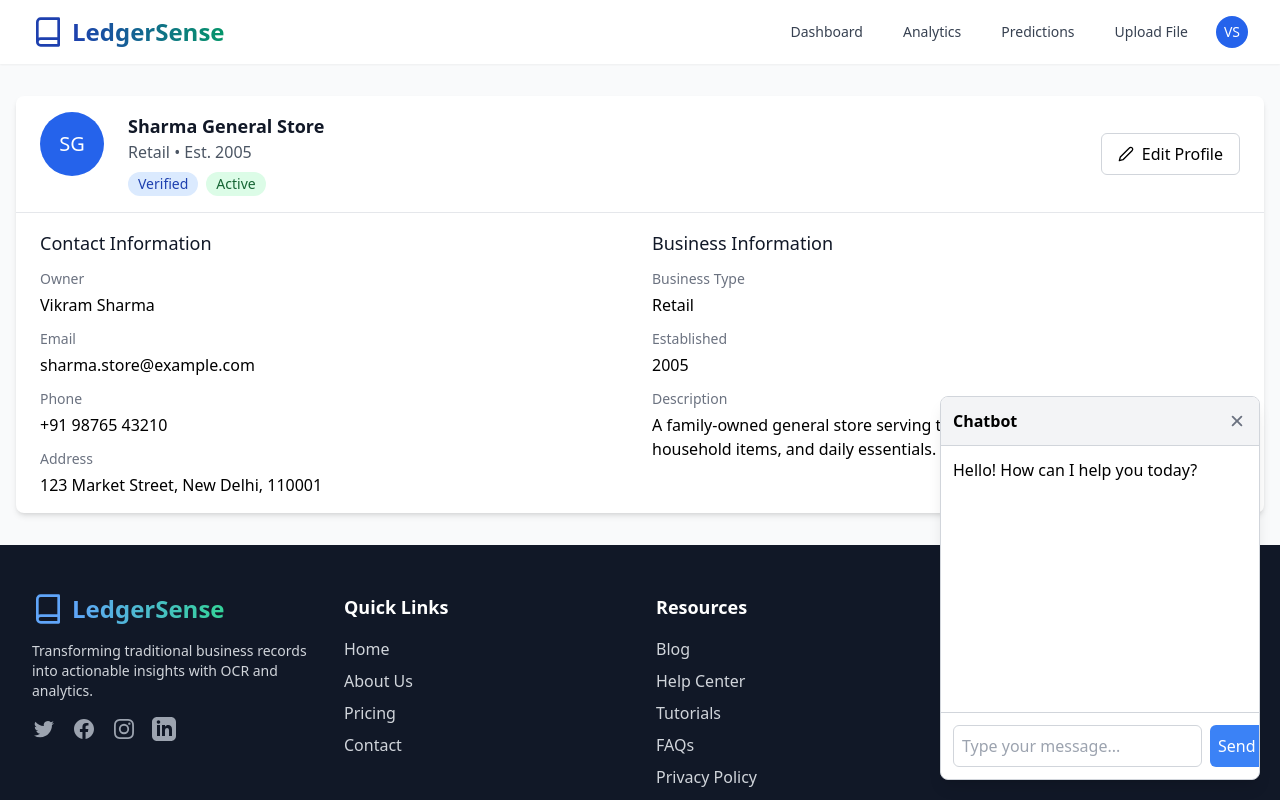
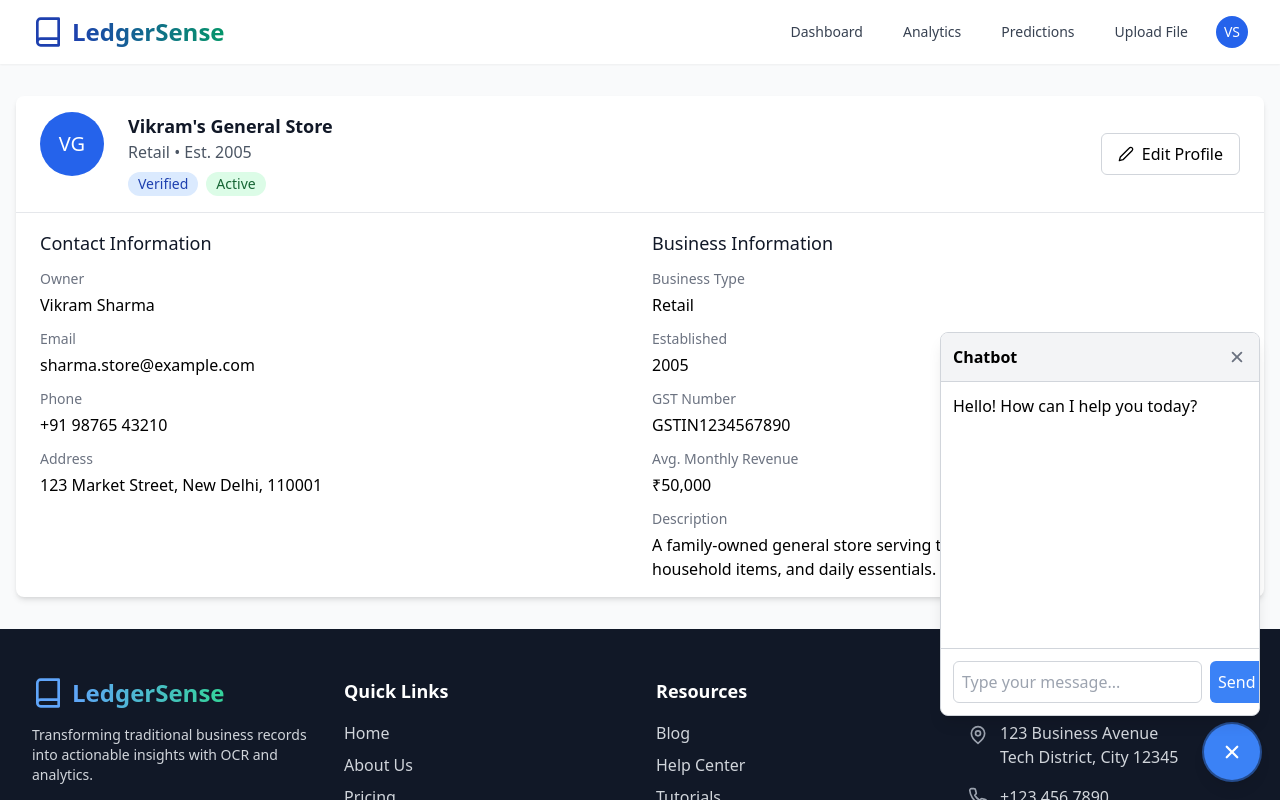
Before and after one commit to kumarroshan123/Final-Year-Project, a React (Vite) app in the folder Client/: page /demo/profile in a window 1280 px wide. Both pictures are taken after a click on the button "Open chat". Shown: the top 800 px of the page. Built offline with nearby package versions, Linux system fonts and the light colour scheme.

Commit message:
UI bug fixes

```diff
--- a/Client/src/components/chatbot/Chatbot.tsx
+++ b/Client/src/components/chatbot/Chatbot.tsx
@@ -1,33 +1,30 @@
-import React, { useState } from 'react';
-import { BsChatDots } from 'react-icons/bs'; // Example chat icon
-import { IoClose } from "react-icons/io5"; // Example close icon
-// import './Chatbot.css'; // Remove CSS import
+import React, { useState, useEffect } from 'react';
+import { BsChatDots } from 'react-icons/bs';
+import { IoClose } from "react-icons/io5";
+import { useLocation } from 'react-router-dom';
 
 const Chatbot: React.FC = () => {
   const [isOpen, setIsOpen] = useState(false);
+  const location = useLocation(); // Get location object
 
   const toggleChat = () => {
     setIsOpen(!isOpen);
   };
 
-  if (!isOpen) {
-    return (
-      <button
-        onClick={toggleChat}
-        className="fixed bottom-5 right-5 bg-blue-500 text-white p-4 rounded-full shadow-lg hover:bg-blue-600 focus:outline-none focus:ring-2 focus:ring-blue-500 focus:ring-opacity-50 z-50"
-        aria-label="Open chat"
-      >
-        <BsChatDots size={24} />
-      </button>
-    );
-  }
+  // Close chatbot on route change
+  useEffect(() => {
+    setIsOpen(false);
+  }, [location.pathname]);
 
   return (
-    <div className="fixed bottom-5 right-5 w-80 h-96 border border-gray-300 rounded-lg bg-white shadow-lg flex flex-col overflow-hidden z-50">
+    <div className="fixed bottom-5 right-5 z-50 flex flex-col items-end">
+      {/* Chat Window */}
+      {isOpen && (
+        <div className="absolute bottom-full right-0 mb-2 w-80 h-96 border border-gray-300 rounded-lg bg-white shadow-lg flex flex-col overflow-hidden">
           <div className="bg-gray-100 p-3 font-bold border-b border-gray-300 flex justify-between items-center">
             <span>Chatbot</span>
             <button
-          onClick={toggleChat}
+              onClick={toggleChat} // Close button inside window also toggles
               className="text-gray-500 hover:text-gray-800"
               aria-label="Close chat"
             >
@@ -49,6 +46,17 @@ const Chatbot: React.FC = () => {
             </button>
           </div>
         </div>
+      )}
+
+      {/* Chat Icon Button */}
+      <button
+        onClick={toggleChat} // Icon button now toggles
+        className="bg-blue-500 text-white p-4 rounded-full shadow-lg hover:bg-blue-600 focus:outline-none focus:ring-2 focus:ring-blue-500 focus:ring-opacity-50 mt-auto" // Ensure button is at the bottom if container grows
+        aria-label={isOpen ? "Close chat" : "Open chat"}
+      >
+        {isOpen ? <IoClose size={24} /> : <BsChatDots size={24} />}
+      </button>
+    </div>
   );
 };
 
--- a/Client/src/components/layout/Footer.tsx
+++ b/Client/src/components/layout/Footer.tsx
@@ -29,7 +29,7 @@ const Footer: React.FC = () => {
             <p className="text-gray-300 text-sm mb-4">
               Transforming traditional business records into actionable insights with OCR and analytics.
             </p>
-            <div className="flex space-x-4">
+            {/* <div className="flex space-x-4">
               <a href="https://twitter.com" className="text-gray-400 hover:text-white">
                 <span className="sr-only">Twitter</span>
                 <svg className="h-6 w-6" fill="currentColor" viewBox="0 0 24 24" aria-hidden="true">
@@ -54,7 +54,7 @@ const Footer: React.FC = () => {
                   <path d="M19 0h-14c-2.761 0-5 2.239-5 5v14c0 2.761 2.239 5 5 5h14c2.762 0 5-2.239 5-5v-14c0-2.761-2.238-5-5-5zm-11 19h-3v-11h3v11zm-1.5-12.268c-.966 0-1.75-.79-1.75-1.764s.784-1.764 1.75-1.764 1.75.79 1.75 1.764-.783 1.764-1.75 1.764zm13.5 12.268h-3v-5.604c0-3.368-4-3.113-4 0v5.604h-3v-11h3v1.765c1.396-2.586 7-2.777 7 2.476v6.759z" />
                 </svg>
               </a>
-            </div>
+            </div> */}
           </div>
 
           <div className="col-span-1">
--- a/Client/src/pages/LandingPage.tsx
+++ b/Client/src/pages/LandingPage.tsx
@@ -215,7 +215,7 @@ const LandingPage: React.FC = () => {
         </section>
 
         {/* Testimonials */}
-        <section className="py-20 bg-gray-50">
+        {/* <section className="py-20 bg-gray-50">
           <div className="max-w-7xl mx-auto px-4 sm:px-6 lg:px-8">
             <div className="text-center mb-16">
               <h2 className="text-3xl font-bold text-gray-900 mb-4">What Our Users Say</h2>
@@ -304,7 +304,7 @@ const LandingPage: React.FC = () => {
               </div>
             </div>
           </div>
-        </section>
+        </section> */}
 
         {/* CTA */}
         <section id="cta-section" className="py-20 bg-gradient-to-r from-blue-800 to-emerald-600 text-white">
--- a/Client/src/pages/auth/LoginPage.tsx
+++ b/Client/src/pages/auth/LoginPage.tsx
@@ -44,7 +44,7 @@ const LoginPage: React.FC = () => {
   };
 
   return (
-    <div className="min-h-screen bg-gray-50 flex flex-col justify-center">
+    <div className="min-h-screen bg-gray-50 flex flex-col justify-center mx-auto py-8 px-4 sm:px-6 lg:px-8">
       <div className="sm:mx-auto sm:w-full sm:max-w-md">
         <div className="text-center">
           <Link to="/" className="inline-flex items-center text-blue-800 hover:text-blue-700">
--- a/Client/src/pages/auth/SignupPage.tsx
+++ b/Client/src/pages/auth/SignupPage.tsx
@@ -42,7 +42,7 @@ const SignupPage: React.FC = () => {
   };
 
   return (
-    <div className="min-h-screen bg-gray-50 flex flex-col justify-center">
+    <div className="min-h-screen bg-gray-50 flex flex-col justify-center mx-auto py-8 px-4 sm:px-6 lg:px-8">
       <div className="sm:mx-auto sm:w-full sm:max-w-md">
         <div className="text-center">
           <Link to="/" className="inline-flex items-center text-blue-800 hover:text-blue-700">
--- a/Client/src/pages/profile/ProfilePage.tsx
+++ b/Client/src/pages/profile/ProfilePage.tsx
@@ -1,4 +1,4 @@
-import React, { useState } from 'react';
+import React, { useState, useEffect } from 'react';
 import { Edit2 } from 'lucide-react';
 import Navbar from '../../components/layout/Navbar';
 import Footer from '../../components/layout/Footer';
@@ -11,21 +11,38 @@ import { Shop } from '../../types';
 const ProfilePage: React.FC = () => {
   const [isEditing, setIsEditing] = useState(false);
 
-  // Mock data for shop profile
-  const [shop, setShop] = useState<Shop>({
+  // Initial mock data (used if nothing in local storage)
+  const initialShopData: Shop = {
     id: '1',
-    name: 'Sharma General Store',
+    name: 'Vikram\'s General Store',
     owner: 'Vikram Sharma',
     address: '123 Market Street, New Delhi, 110001',
     phone: '+91 98765 43210',
     email: 'sharma.store@example.com',
     businessType: 'Retail',
     establishedYear: 2005,
-    description: 'A family-owned general store serving the local community with groceries, household items, and daily essentials.'
+    description: 'A family-owned general store serving the local community with groceries, household items, and daily essentials.',
+    gstNumber: 'GSTIN1234567890',
+    averageMonthlyRevenue: 50000
+  };
+
+  // State to hold shop data, initialized from local storage or mock data
+  const [shop, setShop] = useState<Shop>(() => {
+    const savedShopData = localStorage.getItem('shopProfile');
+    return savedShopData ? JSON.parse(savedShopData) : initialShopData;
   });
+
+  // Effect to save initial data to local storage if it wasn't there
+  useEffect(() => {
+    if (!localStorage.getItem('shopProfile')) {
+      localStorage.setItem('shopProfile', JSON.stringify(initialShopData));
+    }
+  }, []);
 
   const handleSaveProfile = () => {
     // In a real app, this would call an API to update the profile
+    // Save the updated shop data to local storage
+    localStorage.setItem('shopProfile', JSON.stringify(shop));
     setIsEditing(false);
   };
 
@@ -134,6 +151,26 @@ const ProfilePage: React.FC = () => {
                       className="w-full p-2 border border-gray-300 rounded-md focus:ring-blue-500 focus:border-blue-500"
                     />
                   </div>
+                  <div>
+                    <label className="block text-sm font-medium text-gray-700 mb-1">GST Number</label>
+                    <input
+                      type="text"
+                      name="gstNumber"
+                      value={shop.gstNumber || ''}
+                      onChange={handleInputChange}
+                      className="w-full p-2 border border-gray-300 rounded-md focus:ring-blue-500 focus:border-blue-500"
+                    />
+                  </div>
+                  <div>
+                    <label className="block text-sm font-medium text-gray-700 mb-1">Avg. Monthly Revenue (INR)</label>
+                    <input
+                      type="number"
+                      name="averageMonthlyRevenue"
+                      value={shop.averageMonthlyRevenue || ''}
+                      onChange={handleInputChange}
+                      className="w-full p-2 border border-gray-300 rounded-md focus:ring-blue-500 focus:border-blue-500"
+                    />
+                  </div>
                   <div className="md:col-span-2">
                     <label className="block text-sm font-medium text-gray-700 mb-1">Address</label>
                     <input
@@ -190,6 +227,18 @@ const ProfilePage: React.FC = () => {
                         <p className="mt-1">{shop.establishedYear}</p>
                       </div>
                       <div>
+                        <p className="text-sm font-medium text-gray-500">GST Number</p>
+                        <p className="mt-1">{shop.gstNumber || 'N/A'}</p>
+                      </div>
+                      <div>
+                        <p className="text-sm font-medium text-gray-500">Avg. Monthly Revenue</p>
+                        <p className="mt-1">
+                          {shop.averageMonthlyRevenue
+                            ? new Intl.NumberFormat('en-IN', { style: 'currency', currency: 'INR', maximumFractionDigits: 0 }).format(shop.averageMonthlyRevenue)
+                            : 'N/A'}
+                        </p>
+                      </div>
+                      <div>
                         <p className="text-sm font-medium text-gray-500">Description</p>
                         <p className="mt-1">{shop.description}</p>
                       </div>
--- a/Client/src/types/index.ts
+++ b/Client/src/types/index.ts
@@ -16,6 +16,8 @@ export interface Shop {
   establishedYear: number;
   description: string;
   logo?: string;
+  gstNumber?: string;
+  averageMonthlyRevenue?: number;
 }
 
 export interface AnalyticsSummary {
```
Also changed, not shown: Client/src/components/layout/Navbar.tsx (+5 -5 lines), Client/src/pages/DashboardPage.tsx (+12 -7 lines). Lines whose indentation alone changed are shown as unchanged.
